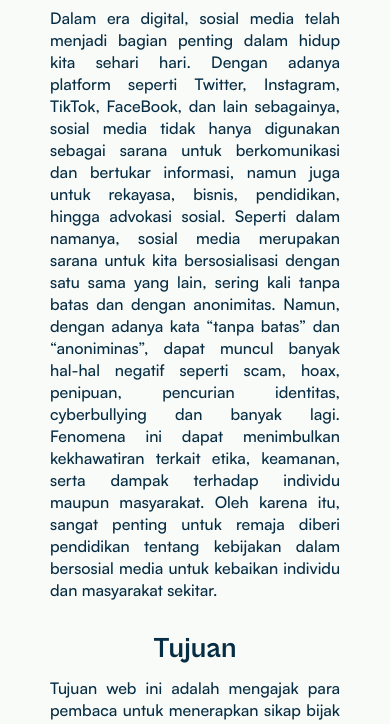
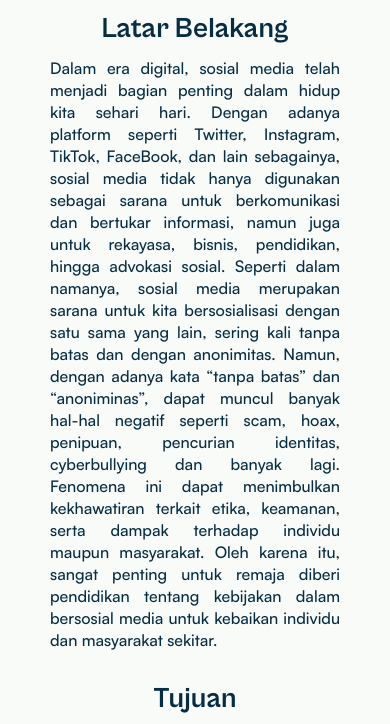
Before and after one commit to Rethaaa/SAT-TIK-BIJAK-BERSOSIAL-MEDIA, a plain HTML site: page index.html in a window 390 px wide. Shown: the part 408-1132 px from the top of the page. Drawn offline with Linux system fonts and the light colour scheme; a web font is replaced by a local one.

Commit message:
Update style.css

```diff
--- a/style.css
+++ b/style.css
@@ -589,7 +589,7 @@ footer {
 
 @media only screen and (max-width: 560px) {
     .pendahuluan, .pembahasan {
-        padding: 25px 50px 25px 50px;
+        padding: 75px 50px;
     }
     .penutup {
         padding: 0 50px 25px 50px;
```
